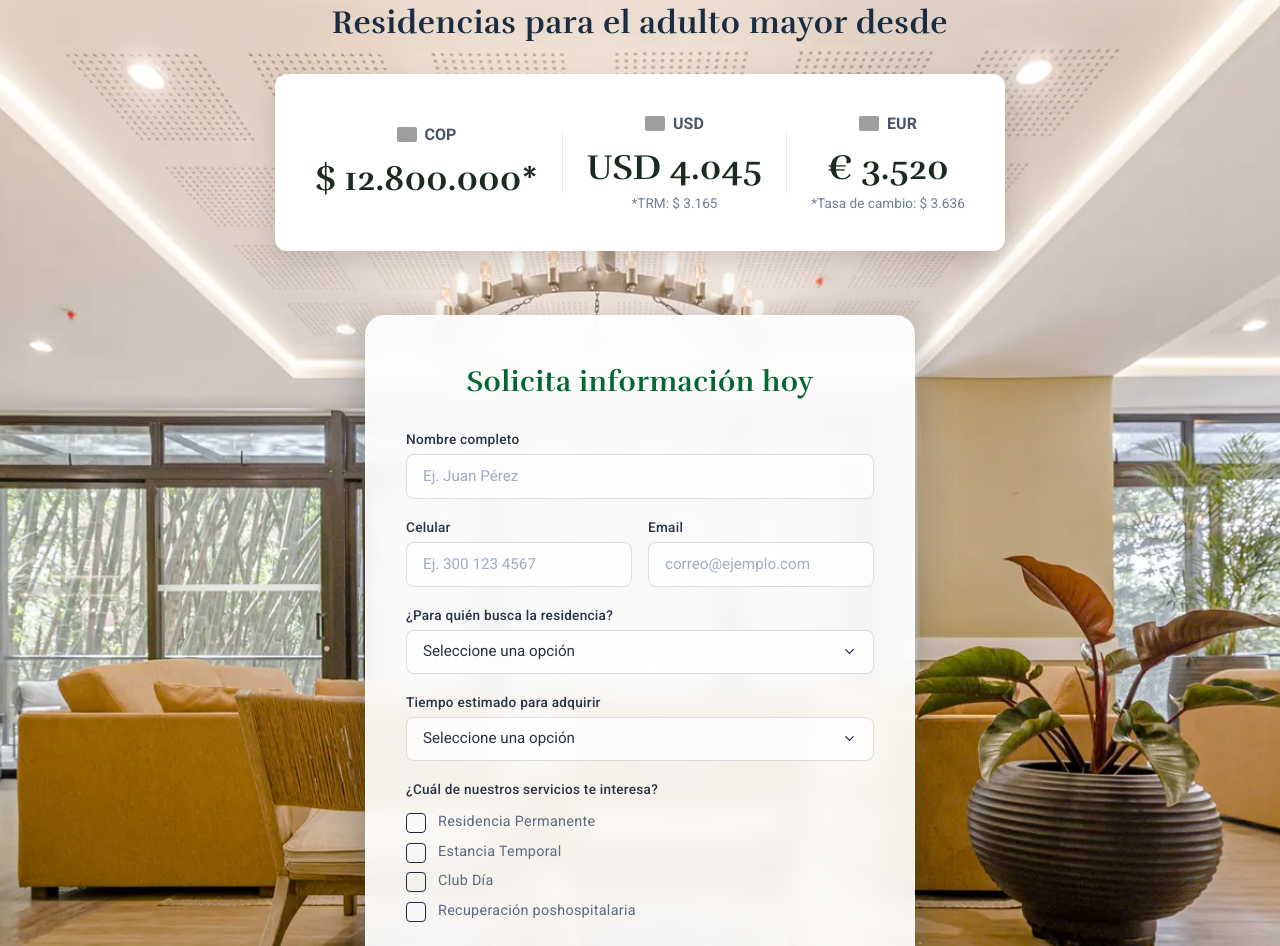
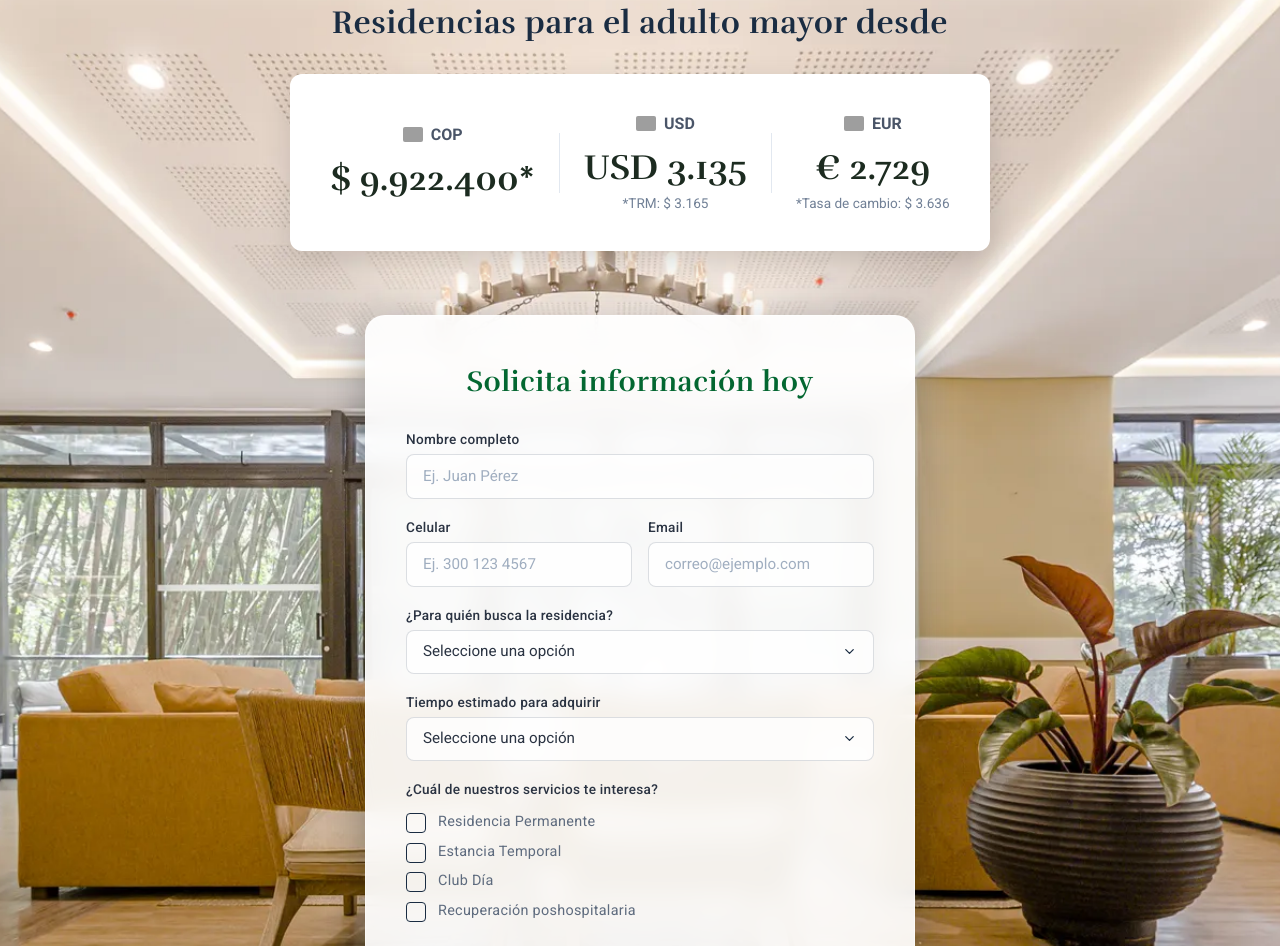
Before and after one commit to movemosmarcas/calucetesoro, a plain HTML site: page index.html in a window 1280 px wide. Shown: the part 893-1839 px from the top of the page. Drawn offline with Linux system fonts and the light colour scheme; grey boxes are pictures that could not be loaded.

Commit message:
Tesoro: actualizar precio a $9.922.400 (USD y EUR recalculados) (#2)
Claude-Session: https://claude.ai/code/session_014Pr2h5MfRCgD67nUVRWUQ2

Co-authored-by: Claude <noreply@anthropic.com>

```diff
--- a/index.html
+++ b/index.html
@@ -87,7 +87,7 @@
                             <img src="https://flagcdn.com/w40/co.png" width="20" style="vertical-align: middle; border-radius: 2px;" alt="Colombia"> COP
                         </div>
                         <div style="font-size: 2.2rem; font-weight: 700; font-family: var(--font-heading);">
-                            $ 12.800.000*
+                            $ 9.922.400*
                         </div>
                     </div>
 
@@ -100,7 +100,7 @@
                             <img src="https://flagcdn.com/w40/us.png" width="20" style="vertical-align: middle; border-radius: 2px;" alt="USA"> USD
                         </div>
                         <div style="font-size: 2.2rem; font-weight: 700; font-family: var(--font-heading);">
-                            USD 4.045
+                            USD 3.135
                         </div>
                         <div style="font-size: 0.85rem; color: #718096; margin-top: 0.4rem;">
                             *TRM: $ 3.165
@@ -116,7 +116,7 @@
                             <img src="https://flagcdn.com/w40/eu.png" width="20" style="vertical-align: middle; border-radius: 2px;" alt="EU"> EUR
                         </div>
                         <div style="font-size: 2.2rem; font-weight: 700; font-family: var(--font-heading);">
-                            € 3.520
+                            € 2.729
                         </div>
                         <div style="font-size: 0.85rem; color: #718096; margin-top: 0.4rem;">
                             *Tasa de cambio: $ 3.636
```
